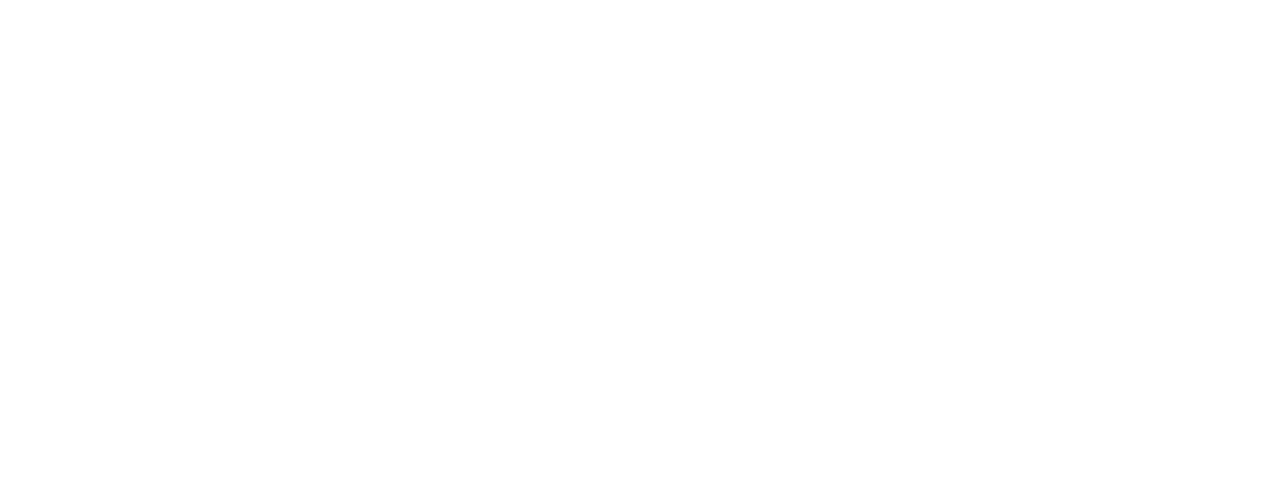
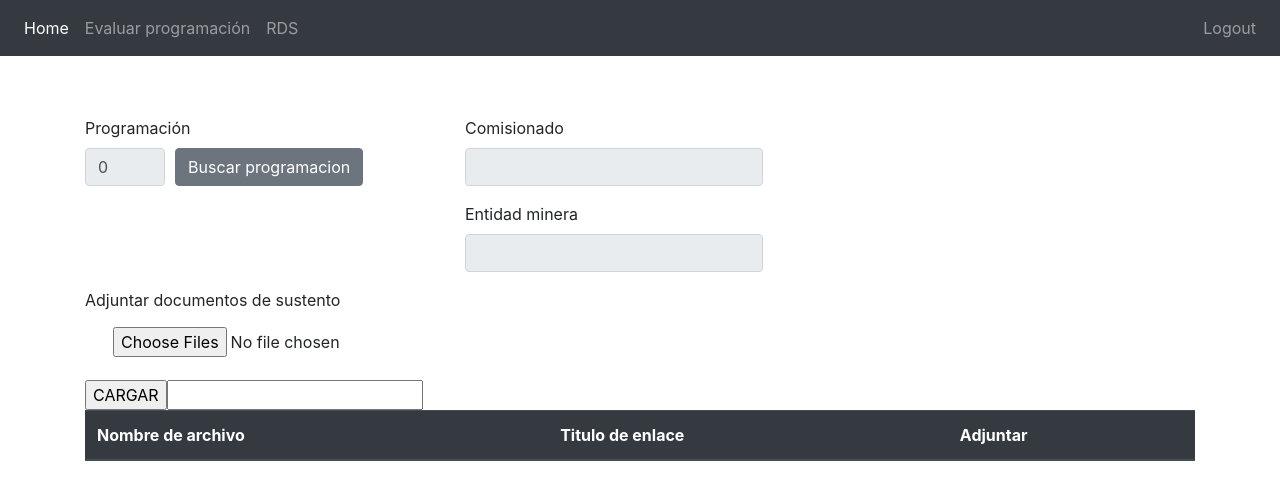
Before and after one commit to minem-diars/minem-diars-front, an Angular app: page /home/livelihood/attach in a window 1280 px wide. Before the commit this address led to /. Shown: the top 500 px of the page. Built offline with nearby package versions, Linux system fonts and the light colour scheme.

Commit message:
Fix
Se arregla evaluar programacion
Se agrega registrar documentos de sustento

```diff
--- a/src/app/app-routing.module.ts
+++ b/src/app/app-routing.module.ts
@@ -8,6 +8,7 @@
 import { ProgramConsultComponent } from './components/program-consult/program-consult.component';
 import { ProgramRegisterComponent } from './components/program-register/program-register.component';
 import { ProgramEvaluateComponent } from './components/program-evaluate/program-evaluate.component';
+import { AttachFileComponent } from './components/attach-file/attach-file.component';
 
 const routes: Routes = [
   {path: '', component: LoginComponent},
@@ -19,7 +20,9 @@
   {path: 'home/program/register', component: ProgramRegisterComponent},
   {path: 'home/program/register/:chronogramCode', component: ProgramRegisterComponent},
   {path: 'home/program/evaluate', component: ProgramEvaluateComponent},
-  {path: 'home/program/evaluate/:programCode', component: ProgramEvaluateComponent}
+  {path: 'home/program/evaluate/:programCode', component: ProgramEvaluateComponent},
+  {path: 'home/livelihood/attach', component: AttachFileComponent},
+  {path: 'home/livelihood/attach/:programCode', component: AttachFileComponent}
 
 ];
 
--- a/src/app/app.module.ts
+++ b/src/app/app.module.ts
@@ -16,6 +16,7 @@
 import { PreviewActivitieComponent } from './components/preview-activitie/preview-activitie.component';
 import { ProgramRegisterComponent } from './components/program-register/program-register.component';
 import { ProgramEvaluateComponent } from './components/program-evaluate/program-evaluate.component';
+import { AttachFileComponent } from './components/attach-file/attach-file.component';
 
 @NgModule({
   declarations: [
@@ -30,7 +31,8 @@
     StatePipe,
     PreviewActivitieComponent,
     ProgramRegisterComponent,
-    ProgramEvaluateComponent
+    ProgramEvaluateComponent,
+    AttachFileComponent
   ],
   imports: [
     BrowserModule,
--- /dev/null
+++ b/src/app/components/attach-file/attach-file.component.css
@@ -0,0 +1,4 @@
+.divFather {
+    margin-top: 60px;
+    width: 100%;
+}
--- /dev/null
+++ b/src/app/components/attach-file/attach-file.component.html
@@ -0,0 +1,65 @@
+<app-navbar [role]="fRole"></app-navbar>
+<div class="container divFather">
+    <div class="row">
+        <div class="col-md-4">
+            <div class="form-row">
+                <div class="form-group col-md-3">
+                    <label for="programacion">Programación</label>
+                    <input type="text" disabled="true" class="form-control" id="programacion" [value]="programCodeRoute">
+                </div>
+                <div class="form-group col-md-7">
+                    <label for="searchprogram">&nbsp;</label>
+                    <div class="myBut">
+                        <button type="button" id="searchprogram" class="btn btn-secondary" [routerLink]="['/home/program/consult']">Buscar programacion</button>
+                    </div>
+                </div>
+            </div>
+        </div>
+        <div class="col-md-8">
+            <div class="form-row">
+                <div class="form-group col-md-5">
+                    <label for="comisionado">Comisionado</label>
+                    <input type="text" class="form-control" id="comisionado" disabled="true" [value]="employeeName">
+                </div>
+            </div>
+            <div>
+                <div class="form-row">
+                    <div class="form-group col-md-5">
+                        <label for="entidad_minera">Entidad minera</label>
+                        <input type="text" class="form-control" id="entidad_minera" disabled="true" [value]="miningName">
+                    </div>
+                </div>
+            </div>
+        </div>
+    </div>
+    <div class="form-group">
+        <label for="exampleFormControlFile1">Adjuntar documentos de sustento</label>
+        <div class="col-sm-9">
+            <span class="btn btn-default btn-file">
+                <input id="exampleFormControlFile1" (change)="attachFiles($event.target.files)" type="file" class="form-control-file" multiple data-show-upload="true" data-show-caption="true">
+            </span>
+        </div>
+    </div>
+    <input type="button" (click)="getDataTable(filesUploaded)" value="CARGAR">
+    <input type="text" id="asd">
+    <div>
+        <table class="table" id="dataFiles">
+            <thead class="thead-dark">
+                <tr>
+                    <th>Nombre de archivo</th>
+                    <th>Titulo de enlace</th>
+                    <th>Adjuntar</th>
+                </tr>
+            </thead>
+            <tbody>
+                <tr *ngFor="let file of filesUploaded">
+                    <th>{{file.name}}</th>
+                    <td>
+                        <input type="text" id="{{file.name}}">
+                    </td>
+                    <td>Mark</td>
+                </tr>
+            </tbody>
+        </table>
+    </div>
+</div>
--- /dev/null
+++ b/src/app/components/attach-file/attach-file.component.ts
@@ -0,0 +1,65 @@
+import { Component, OnInit } from '@angular/core';
+import { FormGroup, FormControl } from '@angular/forms';
+import { ProgramService } from '../../services/program.service';
+import { ActivatedRoute } from '@angular/router';
+
+@Component({
+  selector: 'app-attach-file',
+  templateUrl: './attach-file.component.html',
+  styleUrls: ['./attach-file.component.css']
+})
+export class AttachFileComponent implements OnInit {
+
+  fRole: string;
+
+  filesUploaded: FileList;
+
+  programCodeRoute = 0;
+
+  employeeName = '';
+  miningName = '';
+
+  constructor(private route: ActivatedRoute,
+              private programService: ProgramService) { }
+
+  ngOnInit() {
+    localStorage.setItem('tempCPV', '1');
+    this.fRole = localStorage.getItem('empRole');
+    this.programCodeRoute = parseInt(this.route.snapshot.paramMap.get('programCode'), 10);
+    this.validateNanValue(this.programCodeRoute);
+    this.findProgramForAttachFile(this.programCodeRoute);
+  }
+
+  attachFiles(event: any) {
+    console.log(event);
+    this.filesUploaded = event;
+  }
+
+  validateNanValue(programCodeRoute: number) {
+    if (isNaN(programCodeRoute)) {
+      this.programCodeRoute = 0;
+    }
+  }
+
+  findProgramForAttachFile(programCodeRoute: number) {
+    if (programCodeRoute !== 0) {
+      this.programService. consultProgram(programCodeRoute).subscribe( data => {
+      this.employeeName = data.employeeName;
+      this.miningName = data.miningName;
+      });
+    }
+  }
+
+  getDataTable(evt: any) {
+    const mapReq = new Map<string, string>();
+    for (const index of evt) {
+      const key: any = document.getElementById(index.name);
+      mapReq.set(key.value, index);
+    }
+    console.log(mapReq);
+    this.programService.test(mapReq).subscribe( data => {
+    console.log('Enviado');
+    });
+  }
+
+}
--- a/src/app/components/program-consult/program-consult.component.html
+++ b/src/app/components/program-consult/program-consult.component.html
@@ -32,7 +32,8 @@
                 <td>{{program.miningEntity}}</td>
                 <td>{{program.viaticFlag | state:'v'}}</td>
                 <td>
-                    <input type="button" class="btn btn-danger" routerLink="/home/program/evaluate/{{program.programCode}}" value="Cargar">
+                    <input *ngIf="varCPV === '0'" type="button" class="btn btn-danger" routerLink="/home/program/evaluate/{{program.programCode}}" value="Cargar">
+                    <input *ngIf="varCPV === '1'" type="button" class="btn btn-danger" routerLink="/home/livelihood/attach/{{program.programCode}}" value="Cargar">
                 </td>
             </tr>
         </tbody>
--- a/src/app/components/program-consult/program-consult.component.ts
+++ b/src/app/components/program-consult/program-consult.component.ts
@@ -16,9 +16,12 @@
   programs: any = [];
   employeeName = 'nombre de empleado';
 
+  varCPV = '';
+
   constructor(private programService: ProgramService) { }
 
   ngOnInit() {
+    this.varCPV = localStorage.getItem('tempCPV');
     this.fRole = localStorage.getItem('empRole');
     this.codeOfUser = new FormGroup({
       userCode: new FormControl('')
--- a/src/app/components/program-evaluate/program-evaluate.component.html
+++ b/src/app/components/program-evaluate/program-evaluate.component.html
@@ -81,7 +81,7 @@
                 {{backResponse.message}}
             </div>
             <div class="modal-footer">
-                <button type="button" class="btn btn-secondary" data-dismiss="modal">Evaluar otra programación</button>
+                <button type="button" class="btn btn-secondary" data-dismiss="modal" routerLink="/home/program/evaluate">Evaluar otra programación</button>
                 <button type="button" class="btn btn-primary" data-dismiss="modal" routerLink="/home">Volver al home</button>
             </div>
         </div>
--- a/src/app/components/program-evaluate/program-evaluate.component.ts
+++ b/src/app/components/program-evaluate/program-evaluate.component.ts
@@ -30,6 +30,7 @@
               private programService: ProgramService) { }
 
   ngOnInit() {
+    localStorage.setItem('tempCPV', '0');
     this.fRole = localStorage.getItem('empRole');
     this.programCodeRoute = parseInt(this.route.snapshot.paramMap.get('programCode'), 10);
     this.validateNanValue(this.programCodeRoute);
@@ -48,13 +49,23 @@
   disapproveProgram() {
     this.request.programCode = this.programEvaluate.value.programCode;
     this.request.state = 1;
-    this.sendUpdateState(this.request);
+    if (this.request.programCode !== 0) {
+      this.sendUpdateState(this.request);
+    } else {
+      this.error = 'Para poder desaprobar debe seleccionar una programación.';
+      document.getElementById('modalToErrorButton').click();
+    }
   }
 
   approveProgram() {
     this.request.programCode = this.programEvaluate.value.programCode;
     this.request.state = 0;
-    this.sendUpdateState(this.request);
+    if (this.request.programCode !== 0) {
+      this.sendUpdateState(this.request);
+    } else {
+      this.error = 'Para poder aprobar debe seleccionar una programación.';
+      document.getElementById('modalToErrorButton').click();
+    }
   }
 
   findProgram(programCode: number) {
@@ -89,4 +100,15 @@
     });
   }
 
+  validateWithModal() {
+    this.programCodeRoute = 0;
+    this.programEvaluate.reset();
+    this.programEvaluate.get('programCode').setValue(this.programCodeRoute);
+    this.miningEnt = '';
+    this.empFullName = '';
+    this.viatics = '';
+    this.tDays = '';
+  }
+
+
 }
--- a/src/app/components/shared/navbar/navbar.component.html
+++ b/src/app/components/shared/navbar/navbar.component.html
@@ -29,6 +29,9 @@
             <li class="nav-item">
                 <a class="nav-link" [routerLink]="['/home/program/evaluate']">Evaluar programación</a>
             </li>
+            <li class="nav-item">
+                <a class="nav-link" [routerLink]="['/home/livelihood/attach']">RDS</a>
+            </li>
 
         </ul>
         <span class="navbar-nav">
--- a/src/app/services/program.service.ts
+++ b/src/app/services/program.service.ts
@@ -35,4 +35,9 @@
     return this.http.post(registertUrl, request);
   }
 
+  public test(request: any): Observable<any> {
+    const registertUrl = 'http://localhost:8080/travel/file/v1/upload';
+    return this.http.post(registertUrl, request);
+  }
+
 }
```
Also changed, not shown: 1 other file (tests, documents, lock files or other folders).
